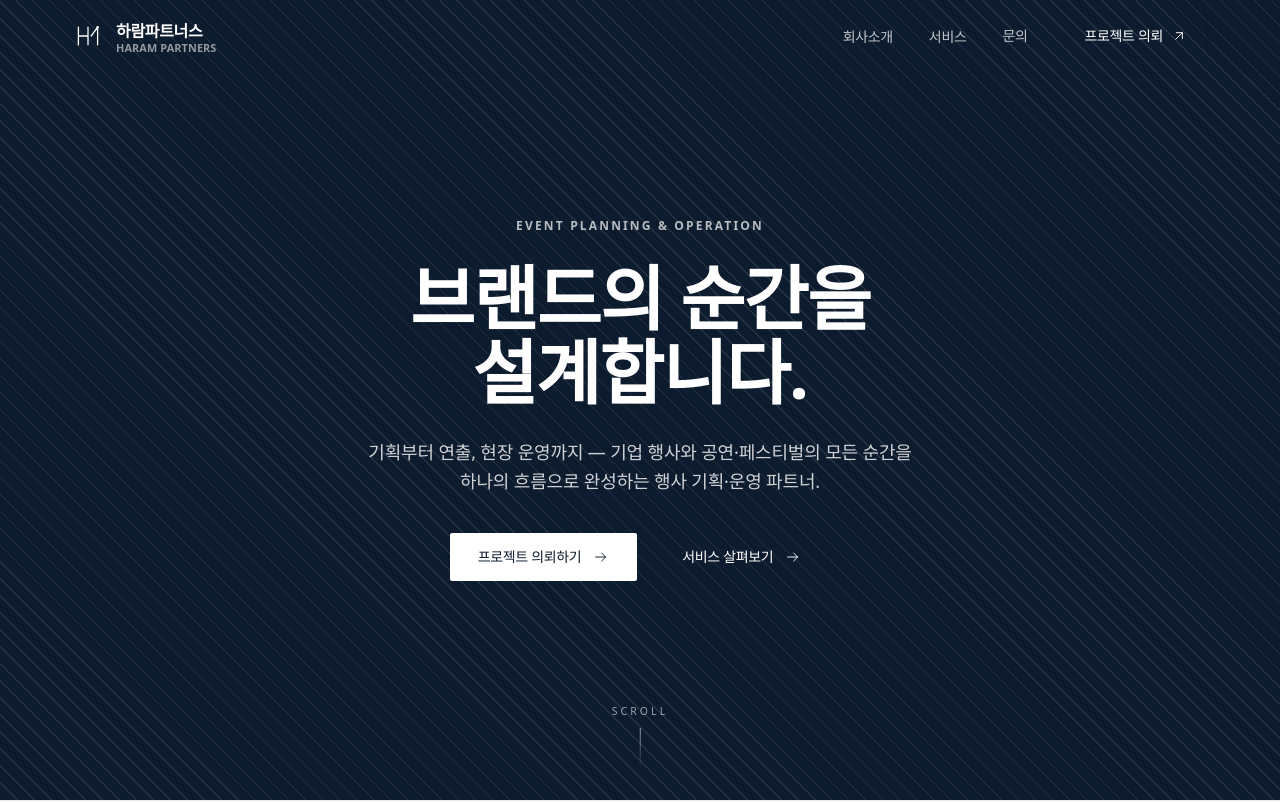
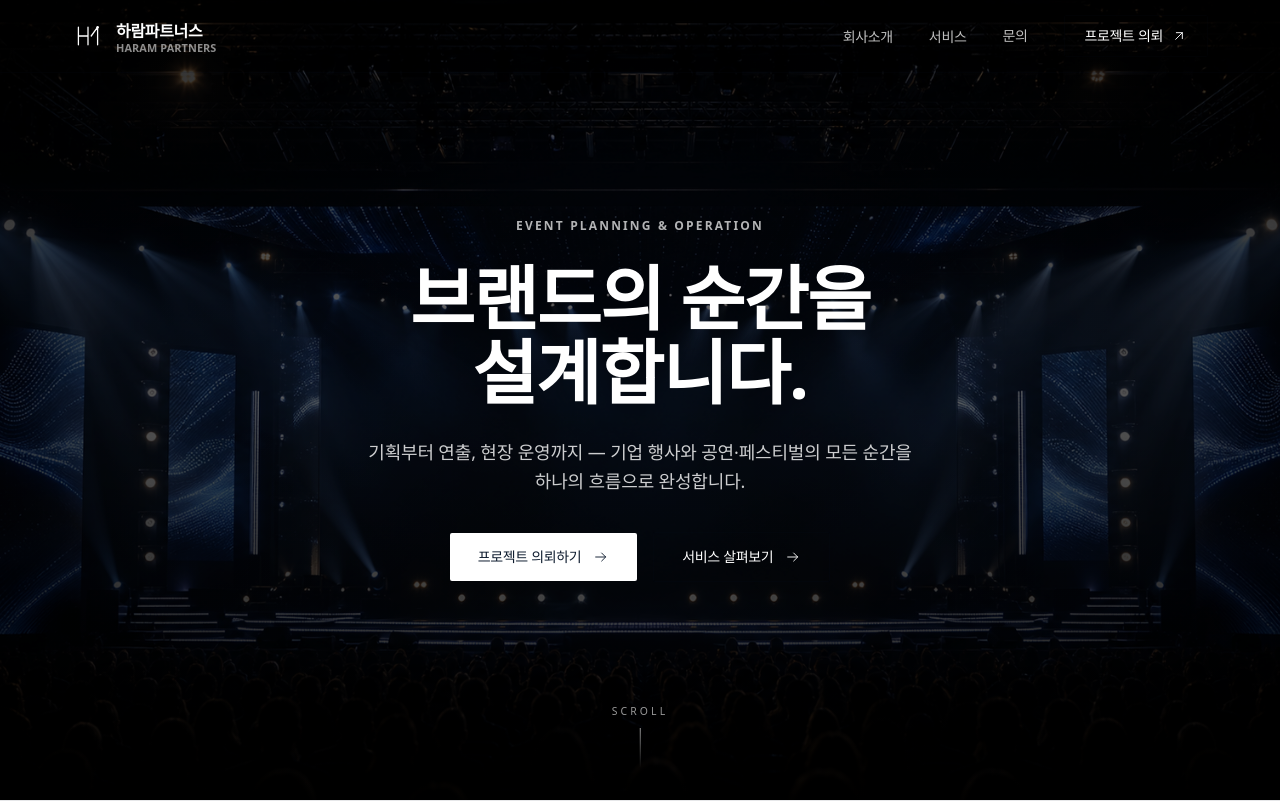
Before and after one commit to gustn0117/haram-partners, a Next.js app: page / in a window 1280 px wide. Shown: the top 802 px of the page. Built offline with nearby package versions, Linux system fonts and the light colour scheme; a web font is replaced by a local one.

Commit message:
Add concert hall hero background

```diff
--- a/app/page.tsx
+++ b/app/page.tsx
@@ -1,9 +1,9 @@
+import Image from "next/image";
 import Link from "next/link";
 import { services, processSteps, faqs } from "@/lib/content";
 import { Container, Eyebrow, SectionHeading } from "@/components/ui";
 import { Reveal } from "@/components/Reveal";
 import { Strengths } from "@/components/Strengths";
-import { Placeholder } from "@/components/Placeholder";
 import { FaqList } from "@/components/FaqList";
 import { ServiceIcon, ArrowUpRight, ArrowRight } from "@/components/icons";
 
@@ -11,19 +11,34 @@
   return (
     <>
       {/* ───────────────── Hero ───────────────── */}
-      <section className="relative flex min-h-screen items-center justify-center overflow-hidden">
-        {/* Background placeholder (빗금) — 실제 메인 비주얼 확보 시 교체 */}
-        <Placeholder tone="dark" />
+      <section className="relative flex min-h-screen items-center justify-center overflow-hidden bg-paper">
+        <Image
+          src="/hero/concert-hall.png"
+          alt=""
+          fill
+          preload
+          sizes="100vw"
+          className="absolute inset-0 object-cover"
+        />
+        <div className="absolute inset-0 bg-black/55" aria-hidden />
+        <div
+          className="absolute inset-0 bg-linear-to-b from-black/45 via-transparent to-black/75"
+          aria-hidden
+        />
+        <div
+          className="absolute inset-0 bg-linear-to-r from-black/35 via-transparent to-black/35"
+          aria-hidden
+        />
 
         <Container className="relative z-2 text-center">
-          <div className="mx-auto flex max-w-3xl flex-col items-center gap-7">
+          <div className="mx-auto flex w-full min-w-0 max-w-3xl flex-col items-center gap-7">
             <p
-              className="rise text-xs font-semibold uppercase tracking-[0.18em] text-white/70"
+              className="rise w-full min-w-0 break-normal text-xs font-semibold uppercase tracking-[0.18em] text-white/70"
               style={{ animationDelay: "120ms" }}
             >
               EVENT PLANNING &amp; OPERATION
             </p>
-            <h1 className="font-serif text-[2.7rem] leading-[1.12] text-white sm:text-6xl md:text-[4.4rem] md:leading-[1.05] text-balance">
+            <h1 className="font-serif w-full min-w-0 text-[2.7rem] leading-[1.12] text-white sm:text-6xl md:text-[4.4rem] md:leading-[1.05] text-balance">
               <span className="rise block" style={{ animationDelay: "220ms" }}>
                 브랜드의 순간을
               </span>
@@ -32,26 +47,31 @@
               </span>
             </h1>
             <p
-              className="rise max-w-xl text-base leading-relaxed text-white/80 sm:text-lg"
+              className="rise w-full max-w-[21rem] break-normal text-base leading-relaxed text-white/80 sm:max-w-xl sm:text-lg"
               style={{ animationDelay: "520ms" }}
             >
-              기획부터 연출, 현장 운영까지 — 기업 행사와 공연·페스티벌의 모든
-              순간을 하나의 흐름으로 완성하는 행사 기획·운영 파트너.
+              <span className="block sm:inline">기획부터 연출, 현장 운영까지</span>
+              <span className="hidden sm:inline"> — </span>
+              <span className="block sm:inline">기업 행사와 공연·페스티벌의</span>
+              <span className="hidden sm:inline"> 모든 </span>
+              <span className="block sm:inline">
+                순간을 하나의 흐름으로 완성합니다.
+              </span>
             </p>
             <div
-              className="rise flex flex-wrap items-center justify-center gap-4 pt-2"
+              className="rise flex w-full max-w-[21rem] min-w-0 flex-col items-center justify-center gap-4 pt-2 sm:max-w-none sm:flex-row"
               style={{ animationDelay: "660ms" }}
             >
               <Link
                 href="/contact"
-                className="group inline-flex items-center gap-3 rounded-sm bg-white px-7 py-3.5 text-sm font-medium tracking-tight text-gold transition-colors duration-500 hover:bg-white/90"
+                className="group inline-flex w-full items-center justify-center gap-3 rounded-sm bg-white px-7 py-3.5 text-sm font-medium tracking-tight text-gold transition-colors duration-500 hover:bg-white/90 sm:w-auto"
               >
                 프로젝트 의뢰하기
                 <ArrowRight className="h-4 w-4 transition-transform duration-500 group-hover:translate-x-1" />
               </Link>
               <Link
                 href="/services"
-                className="group inline-flex items-center gap-3 rounded-sm border border-white/45 px-7 py-3.5 text-sm font-medium tracking-tight text-white transition-colors duration-500 hover:border-white hover:bg-white/10"
+                className="group inline-flex w-full items-center justify-center gap-3 rounded-sm border border-white/45 px-7 py-3.5 text-sm font-medium tracking-tight text-white transition-colors duration-500 hover:border-white hover:bg-white/10 sm:w-auto"
               >
                 서비스 살펴보기
                 <ArrowRight className="h-4 w-4 transition-transform duration-500 group-hover:translate-x-1" />
```
Also changed, not shown: public/hero/concert-hall.png (added).
